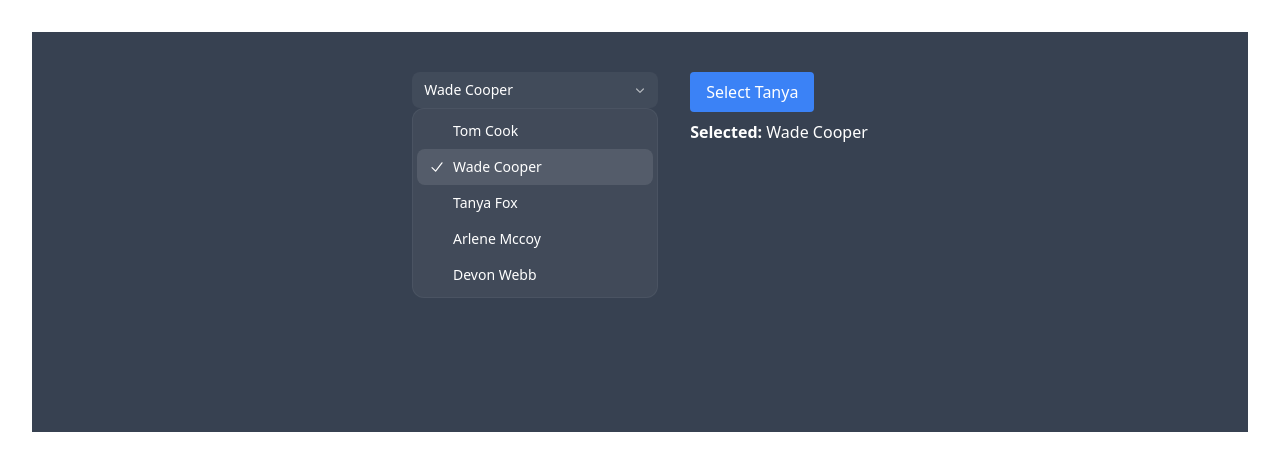
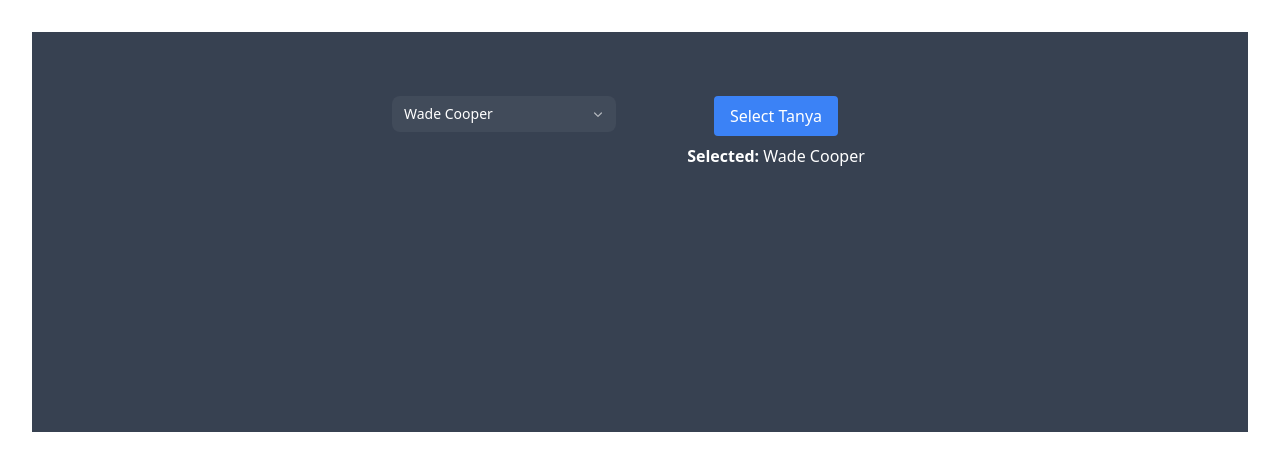
Before and after one commit to omarkohl/combobox-bug, a React (Vite) app: page / in a window 1280 px wide. Shown: the top 470 px of the page. Built offline with nearby package versions, Linux system fonts and the light colour scheme.

Commit message:
fix: two column layout
Also remove __demoMode to prevent the combobox from being open in the
beginning.

```diff
--- a/src/Example.tsx
+++ b/src/Example.tsx
@@ -23,11 +23,10 @@ export default function Example() {
             })
 
     return (
-        <div className="mx-auto pt-10 w-full flex justify-center items-center">
-            <div className="flex gap-8">
-                <div className="flex-grow">
-                    <Combobox value={selected} onChange={(value) => setSelected(value)} onClose={() => setQuery('')}
-                              __demoMode>
+        <div className="container mx-auto pt-10">
+            <div className="flex justify-center">
+                <div className="w-64 m-2 p-4">
+                    <Combobox value={selected} onChange={(value) => setSelected(value)} onClose={() => setQuery('')}>
                         <div className="relative">
                             <ComboboxInput
                                 className={clsx(
@@ -63,7 +62,7 @@ export default function Example() {
                         </ComboboxOptions>
                     </Combobox>
                 </div>
-                <div className="flex flex-col items-start">
+                <div className="w-64 m-2 p-4">
                     <Button
                         className="text-white bg-blue-500 hover:bg-blue-700 px-4 py-2 rounded mb-2"
                         onClick={() => setSelected(people[2])}
```
